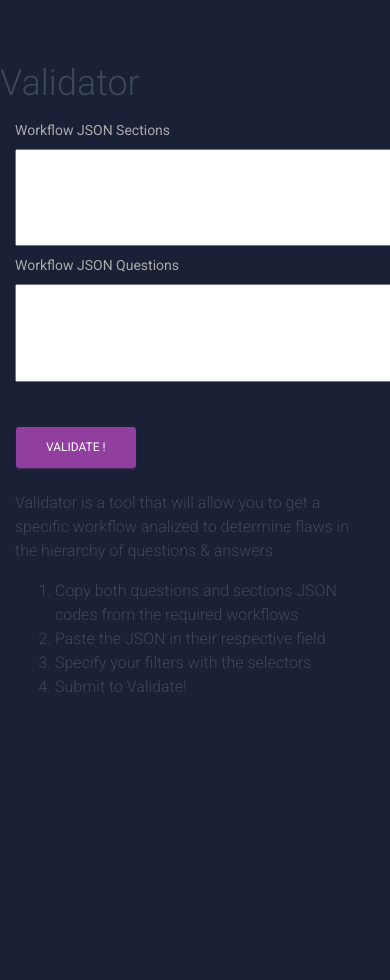
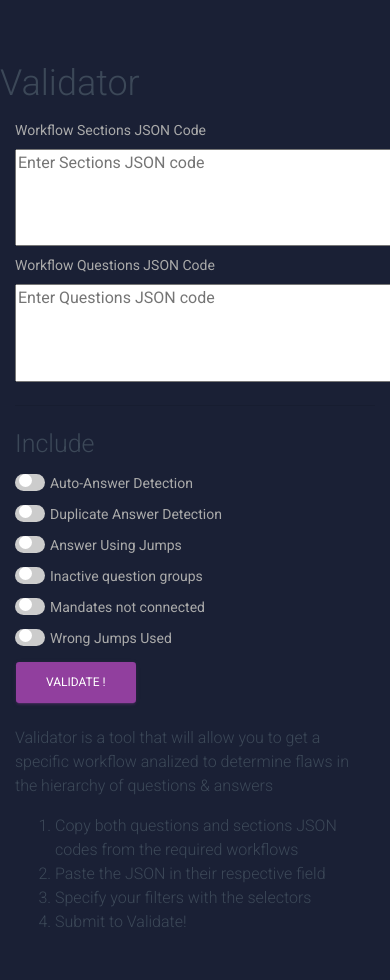
Before and after one commit to MarcoOrtiz90/gwf_hub_repo, a Django app: page /validator/ in a window 390 px wide. Shown: the part 44-1024 px from the top of the page. Before the commit the page ends 736 px from the top, so only its background shows below. Run offline with Django 3.2, Linux system fonts and the light colour scheme; some libraries are stand-ins or nearby versions; grey boxes are pictures that could not be loaded.

Commit message:
Updated validator html templates and .py files, including viewa.py. Added new .css file for personalized css

```diff
--- a/gwf_hub/overview/urls.py
+++ b/gwf_hub/overview/urls.py
@@ -3,7 +3,7 @@ from . import views
 
 urlpatterns = [
     path("", views.overview, name="overview"),
-    path("validator/", views.validator, name="validator"),
+    path("validator/", views.validator_fun, name="validator"),
     path("gwf-db/", views.database, name="gwf-db"),
-    path("workflow-hierarchy/", views.hierarchy, name="workflow-hierarchy")
+    path("workflow-hierarchy/", views.hierarchy, name="workflow-hierarchy"),
 ]
--- a/gwf_hub/overview/views.py
+++ b/gwf_hub/overview/views.py
@@ -1,4 +1,5 @@
 from django.shortcuts import render
+from . import validator
 
 # Create your views here.
 
@@ -8,8 +9,37 @@ def overview(response):
 def database(response):
     return render(response, "database.html", {})
 
-def validator(response):
-    return render(response, "validator.html", {})
+def validator_fun(request):
+    params = ""
+    if request.method == 'POST':
+        sections_json = request.POST.get('jsonCodeSections')
+        questions_json = request.POST.get('jsonCodeQuestions')
+
+        # Collecting the validator variables from index.html
+        auto_answers_toggle = request.POST.get('auto_answers', 'off')
+        duplicate_id_toggle = request.POST.get('duplicate_id', 'off')
+        jumps_toggle = request.POST.get('jumps_check', 'off')
+        wrong_jumps_toggle = request.POST.get('wrong_jumps', 'off')
+        inactive_q_group_toggle = request.POST.get('inactive_q_group', 'off')
+        mandates_not_connected_toggle = request.POST.get('mandates_not_connected', 'off')
+
+        # Dictionary to contain all the toggle switch values which is passed to validator.py
+        toggle_dictionary = {"auto_answers": auto_answers_toggle,
+                             "duplicate_id": duplicate_id_toggle,
+                             "jumps": jumps_toggle,
+                             "inactive_q_group": inactive_q_group_toggle,
+                             "wrong_jumps": wrong_jumps_toggle,
+                             "mandates_not_connected": mandates_not_connected_toggle}
+
+        issues = validator.current_question_data(questions_json, sections_json, toggle_dictionary)
+        issues_list = issues.split('\n')
+        # print(issues_list)
+        len_of_elements = len(issues_list) - 1
+        issues_list.pop(len_of_elements)
+        params = {"issues_to_print": issues_list}
+        return render(request, 'validator_result.html', params)
+    return render(request, "validator.html", {})
+
 
 def hierarchy(response):
     return render(response, "hierarchy.html", {})
--- /dev/null
+++ b/gwf_hub/static/css/main.css
@@ -0,0 +1,59 @@
+.switch {
+    position: relative;
+    display: inline-block;
+    width: 30px;
+    height: 17px;
+  }
+
+  .switch input {
+    opacity: 0;
+    width: 0;
+    height: 0;
+  }
+
+  .slider {
+    position: absolute;
+    cursor: pointer;
+    top: 0;
+    left: 0;
+    right: 0;
+    bottom: 0;
+    background-color: #ccc;
+    -webkit-transition: .4s;
+    transition: .4s;
+  }
+
+  .slider:before {
+    position: absolute;
+    content: "";
+    height: 13px;
+    width: 13px;
+    left: 4px;
+    bottom: 4px;
+    background-color: white;
+    -webkit-transition: .4s;
+    transition: .4s;
+  }
+
+  input:checked + .slider {
+    background-color: #2196F3;
+  }
+
+  input:focus + .slider {
+    box-shadow: 0 0 1px #2196F3;
+  }
+
+  input:checked + .slider:before {
+    -webkit-transform: translateX(13px);
+    -ms-transform: translateX(13px);
+    transform: translateX(13px);
+  }
+
+  /* Rounded sliders */
+  .slider.round {
+    border-radius: 34px;
+  }
+
+  .slider.round:before {
+    border-radius: 50%;
+  }
--- a/gwf_hub/templates/base.html
+++ b/gwf_hub/templates/base.html
@@ -9,6 +9,7 @@
     <link rel="stylesheet" type="text/css" href="https://fonts.googleapis.com/css?family=Roboto:300,400,500,700|Roboto+Slab:400,700|Material+Icons" />
     <link rel="stylesheet" href="https://maxcdn.bootstrapcdn.com/font-awesome/latest/css/font-awesome.min.css">
     <link rel="stylesheet" href="{% static '/css/material-dashboard.css' %}"/>
+    <link rel="stylesheet" href="{% static '/css/main.css' %}">
     <title>GWF Workspace</title>
 </head>
 <body class="dark-edition">
--- a/gwf_hub/templates/overview.html
+++ b/gwf_hub/templates/overview.html
@@ -90,5 +90,4 @@
         </div>
     </div>
 </div>
-
 {% endblock content %}
--- a/gwf_hub/templates/validator.html
+++ b/gwf_hub/templates/validator.html
@@ -6,23 +6,51 @@
         <h2>Validator</h2>
         <div class="container-fluid">
             <div class="row">
-                <div class="col-md-4">
-                    <form method= "POST" action="">
+                <div class="col-md-6">
+                    <form method= "POST" action="errors">
                         {% csrf_token %}
                         <label for="sections">
-                            Workflow JSON Sections
+                            Workflow Sections JSON Code
                         </label><br>
-                        <textarea id="sections" name="sections" rows="4" cols="50"></textarea><br>
+                        <textarea name="section_json" placeholder="Enter Sections JSON code" rows="4" cols="70"></textarea><br>
                         <label for="questions">
-                            Workflow JSON Questions
+                            Workflow Questions JSON Code
                         </label><br>
-                        <textarea id="questions" name="questions" rows="4" cols="50"></textarea> <hr>
-                        <button type="submit" class="btn btn-primary">
-                            Validate !
-                        </button>
+                        <textarea name="question_json" placeholder="Enter Questions JSON code" rows="4" cols="70"></textarea><hr>
+                        <h3>Include</h3>
+                        <label class="switch">
+                            <input type="checkbox" name="auto_answers" id="autoanswers">
+                            <span class="slider round"></span>
+                        </label><label style="margin-left: 5px;">Auto-Answer Detection</label><br>
+
+                        <label class="switch">
+                            <input type="checkbox" id="duplicateid" name="duplicate_id">
+                            <span class="slider round"></span>
+                        </label><label style="margin-left: 5px;">Duplicate Answer Detection</label><br>
+
+                        <label class="switch">
+                            <input type="checkbox" id="jumps" name="jumps_check">
+                            <span class="slider round"></span>
+                        </label><label style="margin-left: 5px;">Answer Using Jumps</label><br>
+
+                        <label class="switch">
+                            <input type="checkbox" id="inactiveqgroup" name="inactive_q_group">
+                            <span class="slider round"></span>
+                        </label><label style="margin-left: 5px;">Inactive question groups</label><br>
+
+                        <label class="switch">
+                            <input type="checkbox"  id="mandatesnc" name="mandates_not_connected">
+                            <span class="slider round"></span>
+                        </label><label style="margin-left: 5px;">Mandates not connected</label><br>
+
+                        <label class="switch">
+                            <input type="checkbox" id="wrongjumps" name="wrong_jumps">
+                            <span class="slider round"></span>
+                        </label><label style="margin-left: 5px;">Wrong Jumps Used</label><br>
+                    <button type="submit" class="btn btn-primary">Validate !</button>
                     </form>
                 </div>
-                <div class="col-md-8">
+                <div class="col-md-6">
                     <p>Validator is a tool that will allow you to get a specific workflow analized to determine flaws in the hierarchy of questions & answers</p>
                     <ol>
                         <li>Copy both questions and sections JSON codes from the required workflows</li>
```
Also changed, not shown: gwf_hub/overview/validator.py (added, +154 -0 lines), gwf_hub/templates/base_02.html (deleted, +0 -65 lines), gwf_hub/templates/validator_result.html (added, +23 -0 lines).
